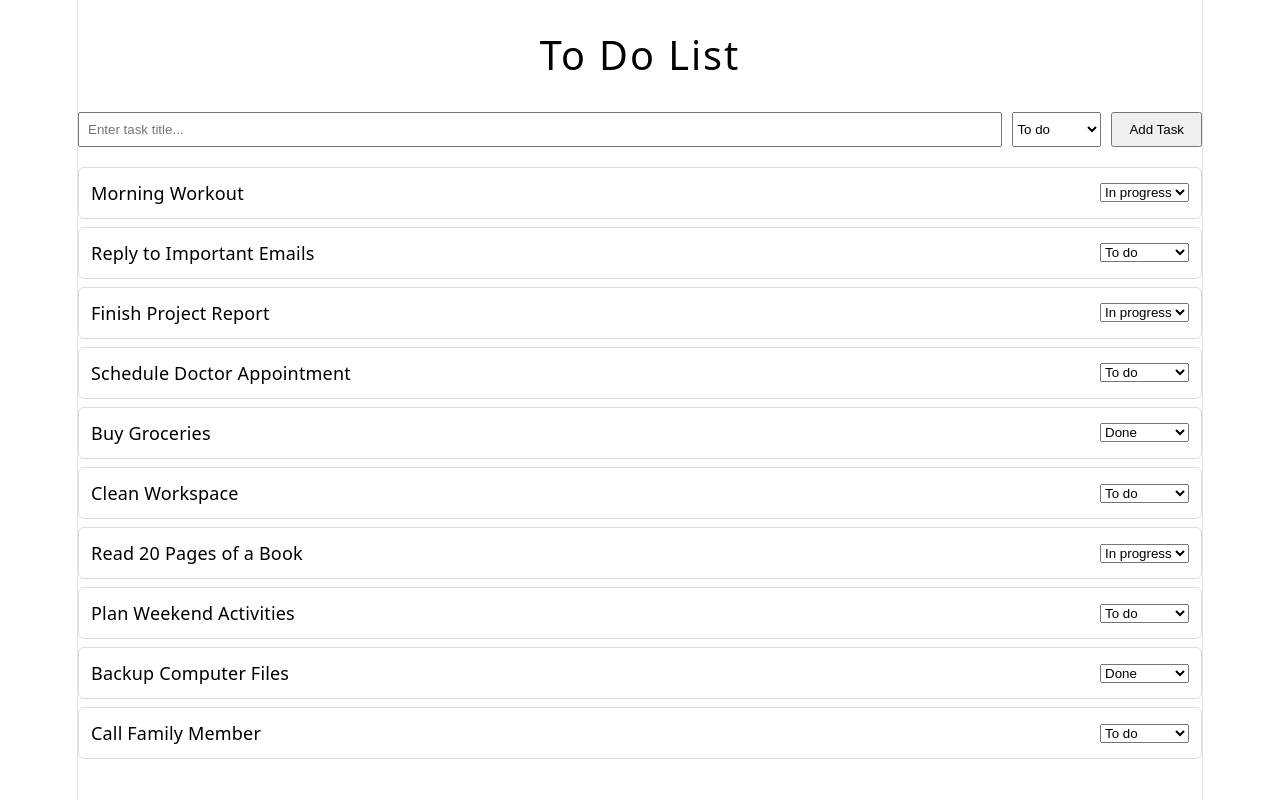
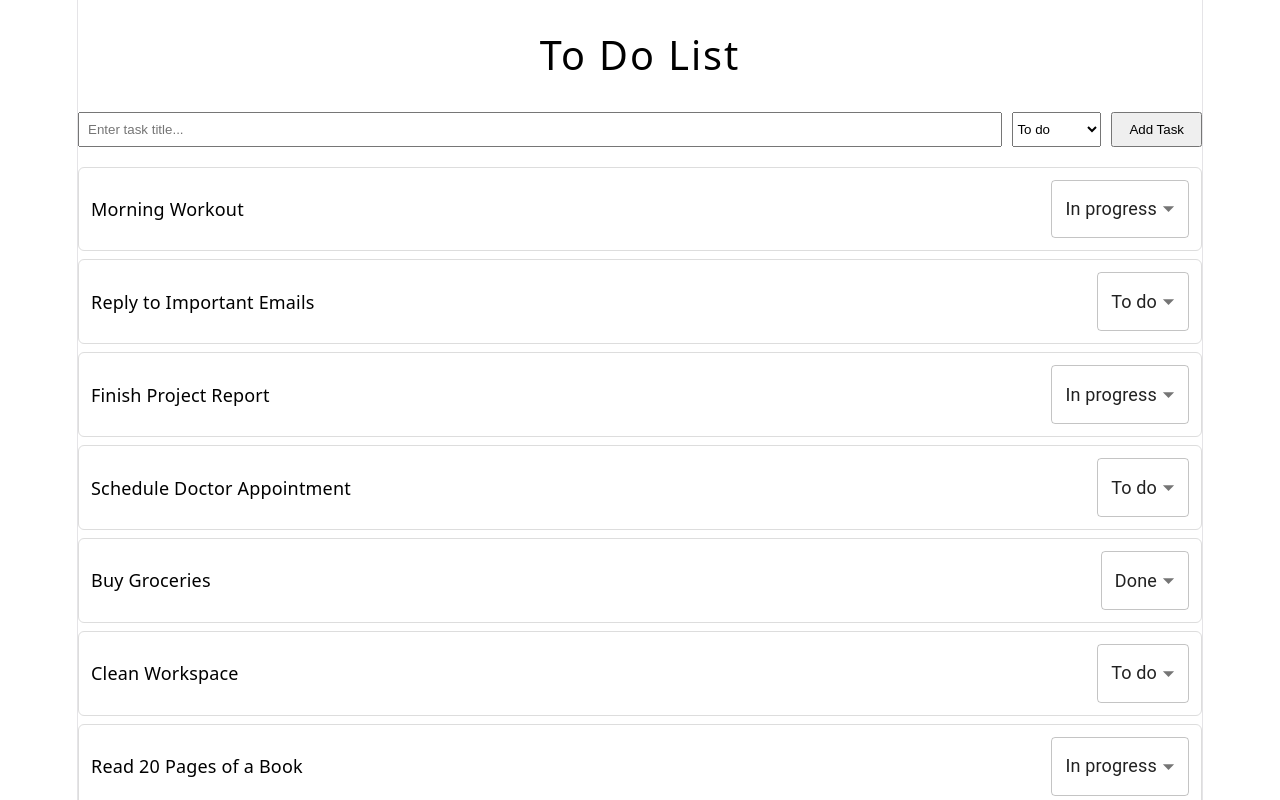
Before and after one commit to sly123456789/ToDoTraining, a React (Vite) app: page / in a window 1280 px wide. Shown: the top 800 px of the page. Built offline with nearby package versions, Linux system fonts and the light colour scheme.

Commit message:
fix - pr: use mui for task.tsx

```diff
--- a/src/component/Task/Task.tsx
+++ b/src/component/Task/Task.tsx
@@ -1,23 +1,23 @@
 import "./Task.css";
 import { memo } from "react";
-import type { Task } from "../../types/tasks";
 import { statusesList } from "../../types/statuses";
 import { useAppDispatch, useAppSelector } from "../../app/hooks";
 import { selectTaskById, updateTask } from "../../features/tasks/tasksSlice";
 import { toast } from "react-toastify";
+import { MenuItem, Select, type SelectChangeEvent } from "@mui/material";
 
 export const TaskRow = memo(({ taskId }: { taskId: string }) => {
   const task = useAppSelector((state) => selectTaskById(state, taskId));
   const dispatch = useAppDispatch();
 
-  function updateStatus(id: string, newStatus: string) {
-    const newTask = {
-      id: id,
-      status: newStatus,
+  function updateStatus(event: SelectChangeEvent) {
+      const newTask = {
+      id: taskId,
+      status: event.target.value,
     };
 
     try {
-      dispatch(updateTask({ id: id, changes: newTask }));
+      dispatch(updateTask({ id: taskId, changes: newTask }));
     } catch (error) {
       const errorMessage =
         error instanceof Error
@@ -29,17 +29,17 @@ export const TaskRow = memo(({ taskId }: { taskId: string }) => {
 
   return (
     <div className="task">
-      <span>{task.title}</span>
-      <select
+      {task.title}
+      <Select
         value={task.status}
-        onChange={(e) => updateStatus(task.id, e.target.value)}
+        onChange={updateStatus}
       >
         {statusesList.map((status) => (
-          <option id={status} value={status}>
+          <MenuItem id={status} value={status}>
             {status}
-          </option>
+          </MenuItem>
         ))}
-      </select>
+      </Select>
     </div>
   );
 });
```
